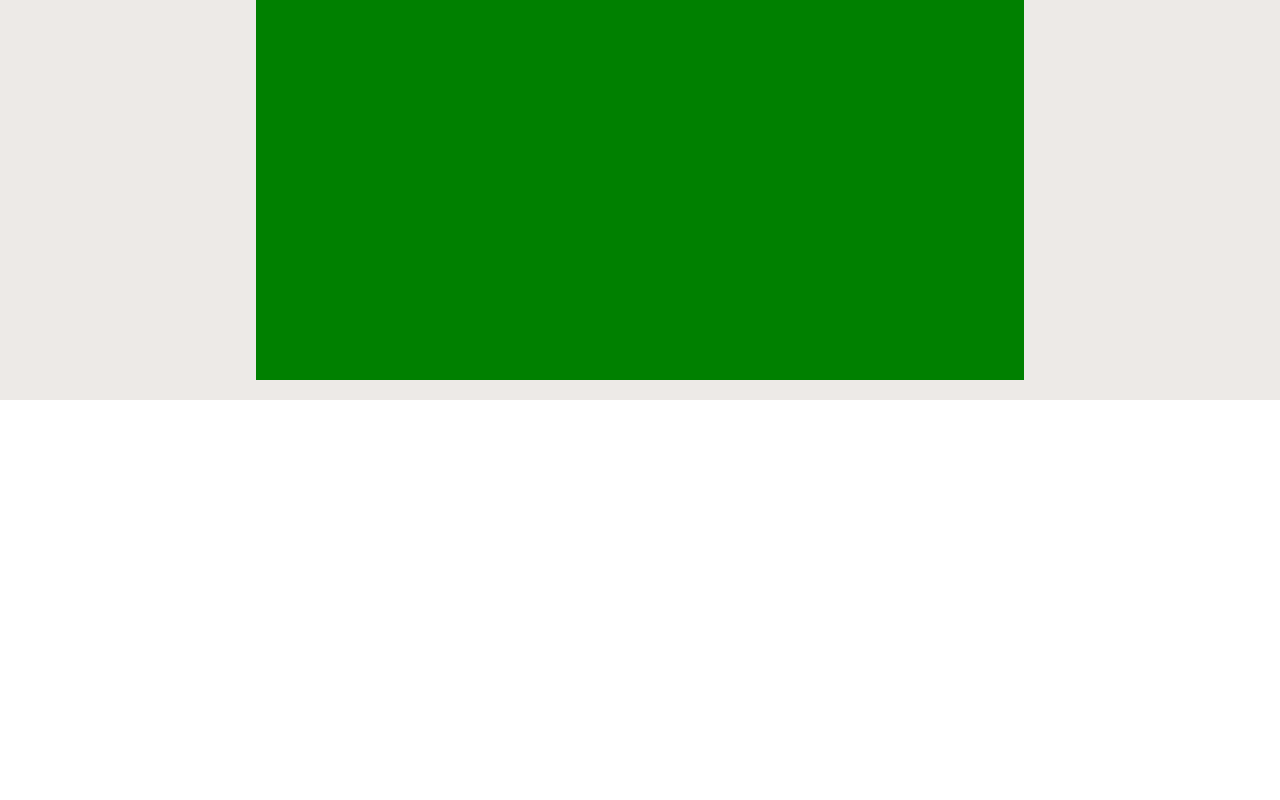
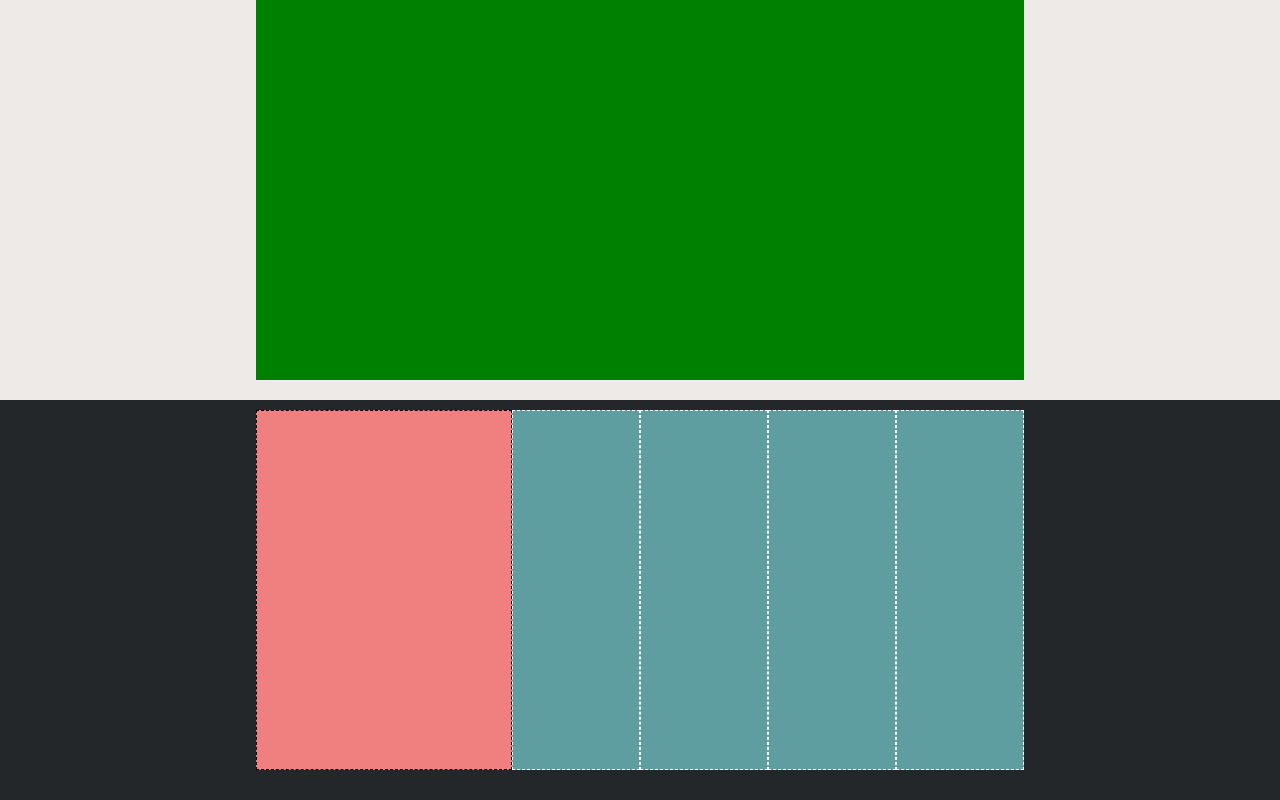
Before and after one commit to lucasens1/htmlcss-struttura-discord, a plain HTML site: page index.html in a window 1280 px wide. Shown: the part 1780-2580 px from the top of the page. Before the commit the page ends 2180 px from the top, so only its background shows below. Drawn offline with Linux system fonts and the light colour scheme.

Commit message:
add: first part of final section

```diff
--- a/css/style.css
+++ b/css/style.css
@@ -137,3 +137,41 @@
     width: 100%;
     background-color: green;
 }
+
+/* /Sezione spazio grande */
+
+/* Prima parte finale page */
+.footfirst{
+    height: 400px;
+    width: 100%;
+    background-color: #23272a;
+    display: flex;
+    justify-content: center;
+}
+
+.footitems{
+    width: 100%;
+    height: 360px;
+    margin: 10px 20% 30px;
+    display: flex;
+    background-color: #00008b;
+}
+
+.bigitem{
+    width: calc(100% / 3);
+    height: 100%;
+    background-color: #f08080;
+    border: 1px dashed black;
+
+}
+
+.smallitem{
+    width: calc(100% / 6);
+    height: 100%;
+    background-color: cadetblue;
+    border: 1px dashed white;
+}
+
+/* /Prima parte */
+
+/*Seconda parte finale page*/
--- a/index.html
+++ b/index.html
@@ -69,6 +69,18 @@
         </div>
         <!-- Fine Spazio grande -->
 
+        <!-- Foot primo -->
+        <div class="footfirst">
+            <div class="footitems">
+                <div class="bigitem"></div>
+                <div class="smallitem"></div>
+                <div class="smallitem"></div>
+                <div class="smallitem"></div>
+                <div class="smallitem"></div>
+            </div>
+        </div>
+        <!-- /Foot primo -->
+
     </div>
 
 </body>
```
